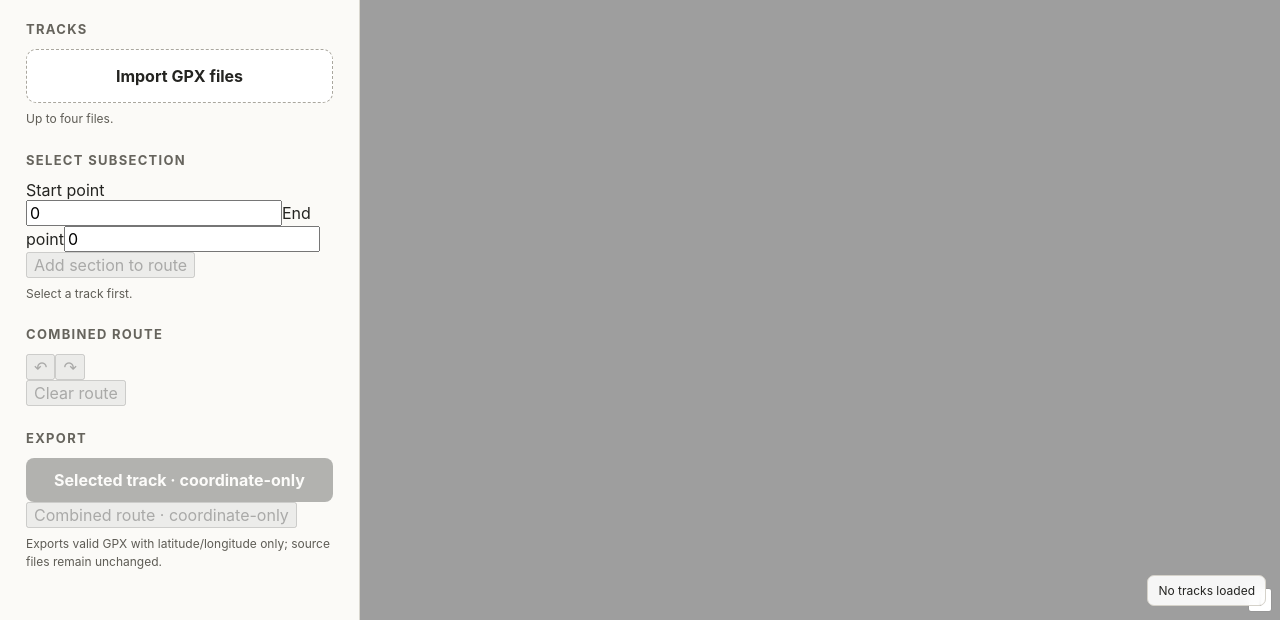
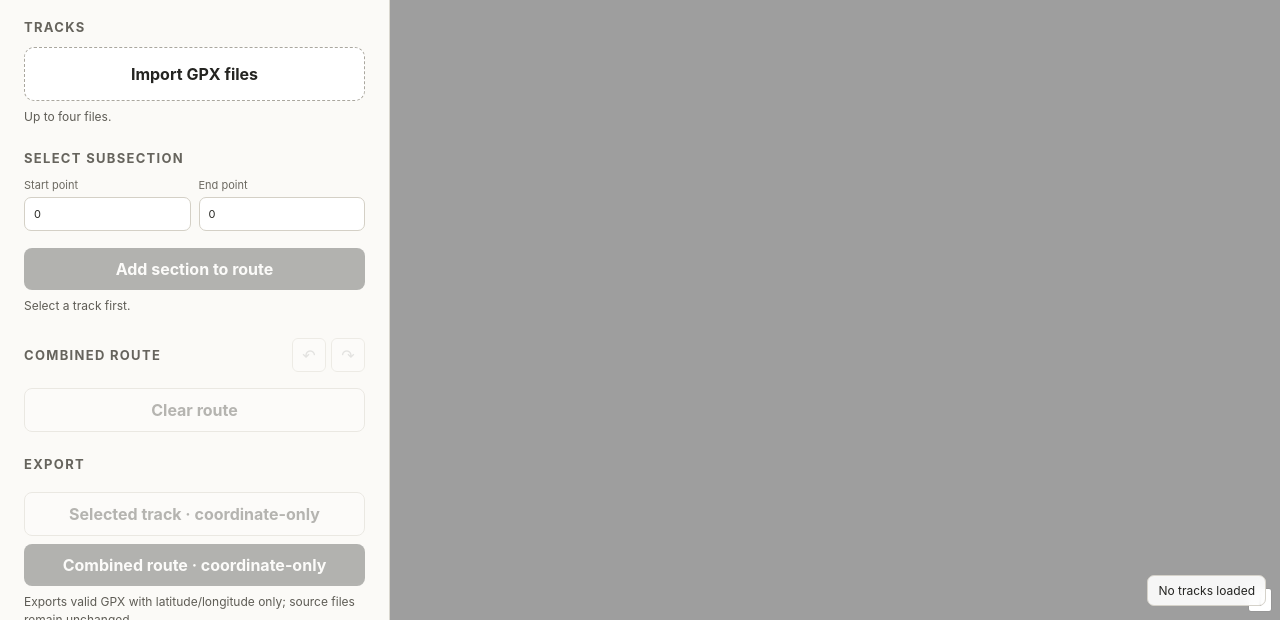
Before and after one commit to Mikkel-BS/gpx-tools, a website built with Vite: page index.html in a window 1280 px wide. Shown: the part 180-800 px from the top of the page. Built offline with nearby package versions, Linux system fonts and the light colour scheme.

Commit message:
Style route editing controls

```diff
--- a/src/styles.css
+++ b/src/styles.css
@@ -2,14 +2,17 @@
 * { box-sizing: border-box; }
 html, body, #app { margin: 0; width: 100%; height: 100%; }
 button, input { font: inherit; }
-.shell { display: grid; grid-template-columns: minmax(280px, 360px) 1fr; height: 100%; }
-.sidebar { padding: 26px; overflow-y: auto; border-right: 1px solid #d9d7cf; background: #fbfaf7; }
+button { touch-action: manipulation; }
+.shell { display: grid; grid-template-columns: minmax(300px, 390px) 1fr; height: 100%; }
+.sidebar { padding: 24px; overflow-y: auto; border-right: 1px solid #d9d7cf; background: #fbfaf7; }
 header { padding-bottom: 18px; border-bottom: 1px solid #ddd9d0; }
 .eyebrow { font-size: 11px; letter-spacing: .16em; font-weight: 700; color: #657064; }
 h1 { margin: 7px 0 8px; font-size: 27px; letter-spacing: -.04em; }
 p { line-height: 1.45; color: #5e5c55; }
 section { margin-top: 24px; }
 h2 { font-size: 13px; text-transform: uppercase; letter-spacing: .1em; margin: 0 0 12px; color: #66645d; }
+.section-title { display: flex; align-items: center; justify-content: space-between; gap: 12px; }
+.section-title h2 { margin-bottom: 0; }
 .import { display: block; border: 1px dashed #aaa79e; border-radius: 10px; padding: 16px; cursor: pointer; background: #fff; text-align: center; font-weight: 650; }
 .import:hover { border-color: #65635d; }
 .import input { display: none; }
@@ -17,14 +20,24 @@ h2 { font-size: 13px; text-transform: uppercase; letter-spacing: .1em; margin: 0
 .track-card { display: grid; grid-template-columns: 1fr auto; gap: 8px; margin-top: 8px; padding: 5px; border: 1px solid #ddd9d0; border-radius: 9px; background: white; }
 .track-card.selected { border-color: #33332f; box-shadow: 0 0 0 1px #33332f; }
 .track-main { border: 0; background: transparent; text-align: left; padding: 7px; cursor: pointer; min-width: 0; }
-.track-main strong, .track-main span { display: block; overflow: hidden; text-overflow: ellipsis; white-space: nowrap; }
-.track-main span { color: #77736a; font-size: 11px; margin-top: 4px; }
+.track-main strong, .track-main span, .piece-info strong, .piece-info span { display: block; overflow: hidden; text-overflow: ellipsis; white-space: nowrap; }
+.track-main span, .piece-info span { color: #77736a; font-size: 11px; margin-top: 4px; }
 .remove { border: 0; background: transparent; font-size: 23px; color: #99958b; cursor: pointer; padding: 0 8px; }
-#cleanExport { width: 100%; border: 0; border-radius: 8px; background: #2d302d; color: white; padding: 12px 14px; font-weight: 650; cursor: pointer; }
-#cleanExport:disabled { opacity: .35; cursor: default; }
-.future { border-top: 1px solid #ddd9d0; padding-top: 20px; }
-.future p { font-size: 12px; }
+.range-grid { display: grid; grid-template-columns: 1fr 1fr; gap: 8px; margin-bottom: 9px; }
+.range-grid label { display: grid; gap: 5px; font-size: 11px; color: #6c6961; }
+.range-grid input { width: 100%; border: 1px solid #d4d0c6; border-radius: 7px; padding: 9px; background: white; color: #282824; }
+.primary, .secondary { width: 100%; border-radius: 8px; padding: 11px 13px; font-weight: 650; cursor: pointer; margin-top: 8px; }
+.primary { border: 0; background: #2d302d; color: white; }
+.secondary { border: 1px solid #cbc7bd; background: #fff; color: #35342f; }
+.primary:disabled, .secondary:disabled, .history button:disabled, .piece-controls button:disabled { opacity: .35; cursor: default; }
+.history { display: flex; gap: 5px; }
+.history button, .piece-controls button { border: 1px solid #d4d0c6; border-radius: 6px; background: white; min-width: 34px; min-height: 34px; cursor: pointer; }
+.piece-card { border: 1px solid #ddd9d0; border-radius: 9px; background: white; padding: 9px; margin-top: 8px; }
+.piece-info { min-width: 0; }
+.piece-controls { display: grid; grid-template-columns: repeat(4, 1fr); gap: 5px; margin-top: 8px; }
+.warnings { margin-top: 8px; }
+.warnings div { padding: 7px 9px; margin-top: 5px; border-radius: 7px; background: #fff3d4; border: 1px solid #ead9a7; color: #6a5722; font-size: 11px; }
 .map-panel { position: relative; min-width: 0; }
 #map { width: 100%; height: 100%; background: #e4e5df; }
 .status { position: absolute; right: 14px; bottom: 14px; z-index: 2; padding: 7px 10px; background: rgba(255,255,255,.91); border: 1px solid #d5d2ca; border-radius: 7px; font-size: 12px; backdrop-filter: blur(5px); }
-@media (max-width: 720px) { .shell { grid-template-columns: 1fr; grid-template-rows: minmax(260px, 42vh) 1fr; } .sidebar { border-right: 0; border-bottom: 1px solid #d9d7cf; padding: 18px; } .future { display: none; } }
+@media (max-width: 720px) { .shell { grid-template-columns: 1fr; grid-template-rows: minmax(300px, 48vh) 1fr; } .sidebar { border-right: 0; border-bottom: 1px solid #d9d7cf; padding: 18px; } }
```
